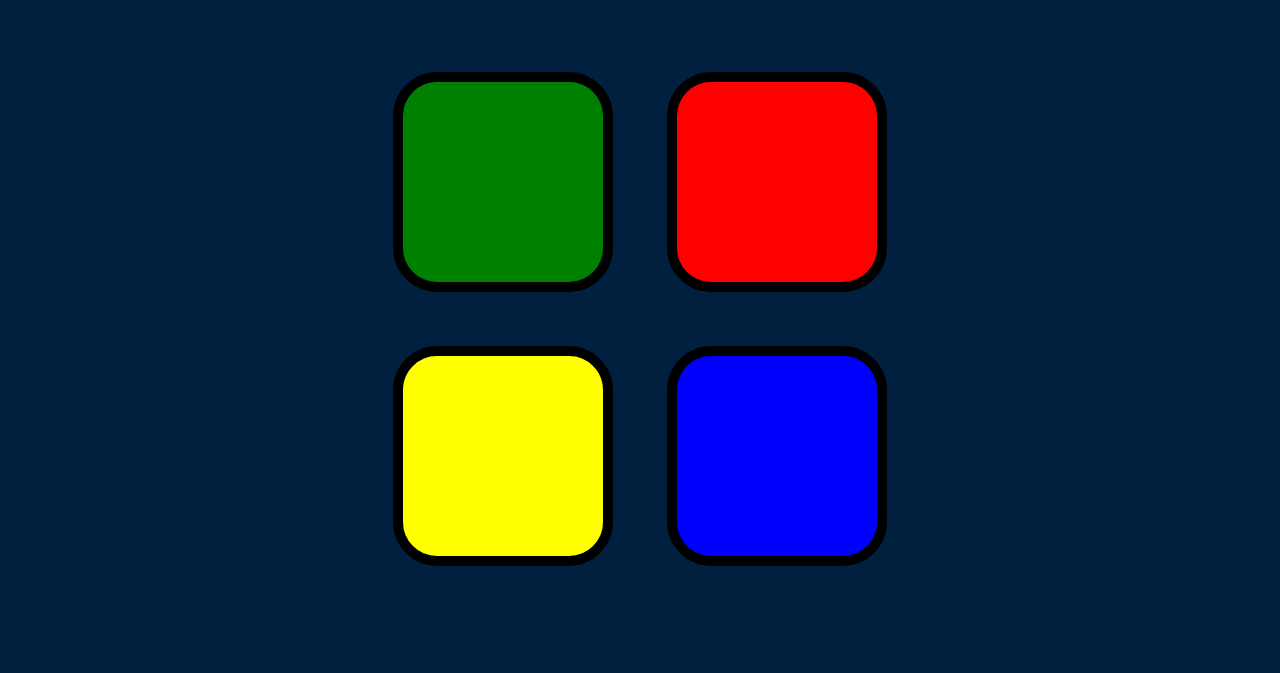
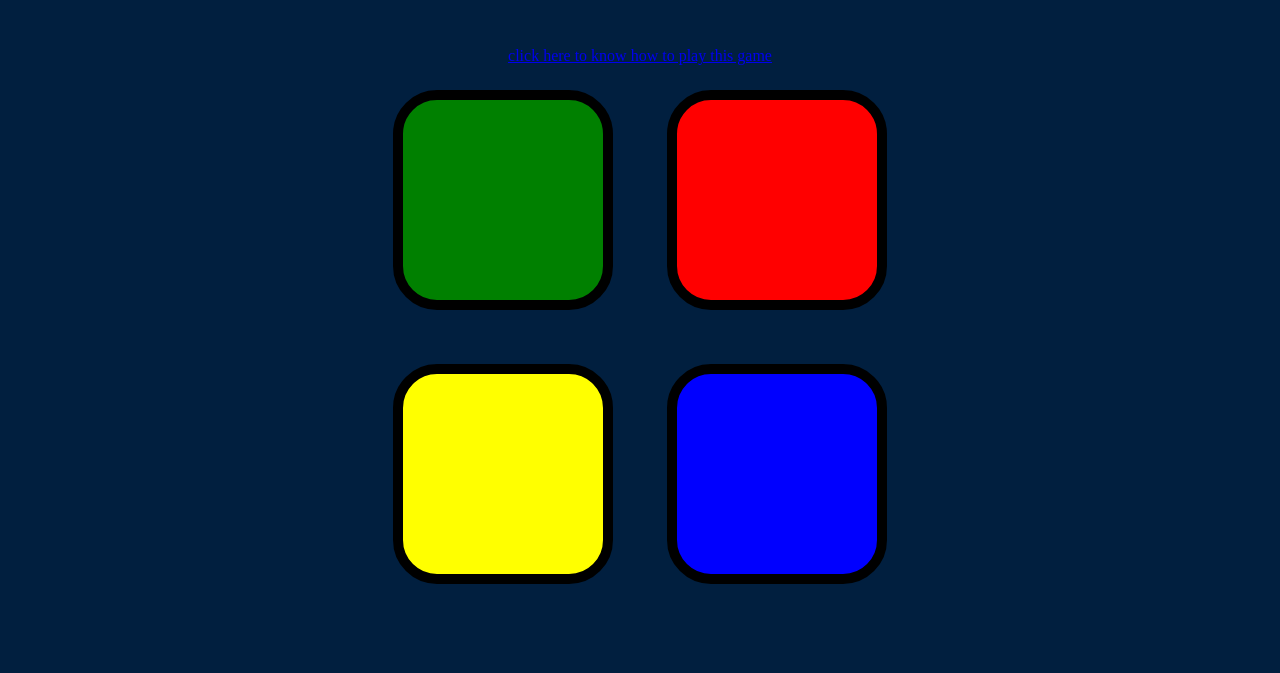
Before and after one commit to Akhileshvankayala/minigame-simon, a plain HTML site: page index.html in a window 1280 px wide. Shown: the part 127-800 px from the top of the page. Drawn offline with nearby package versions, Linux system fonts and the light colour scheme.

Commit message:
Update index.html

```diff
--- a/index.html
+++ b/index.html
@@ -10,6 +10,7 @@
 
 <body>
   <h1 id="level-title">Press Any Key to Start</h1>
+  <a href="./instructions.html" >click here to know how to play this game</a>
   <div class="container">
     <div lass="row">
 
```
